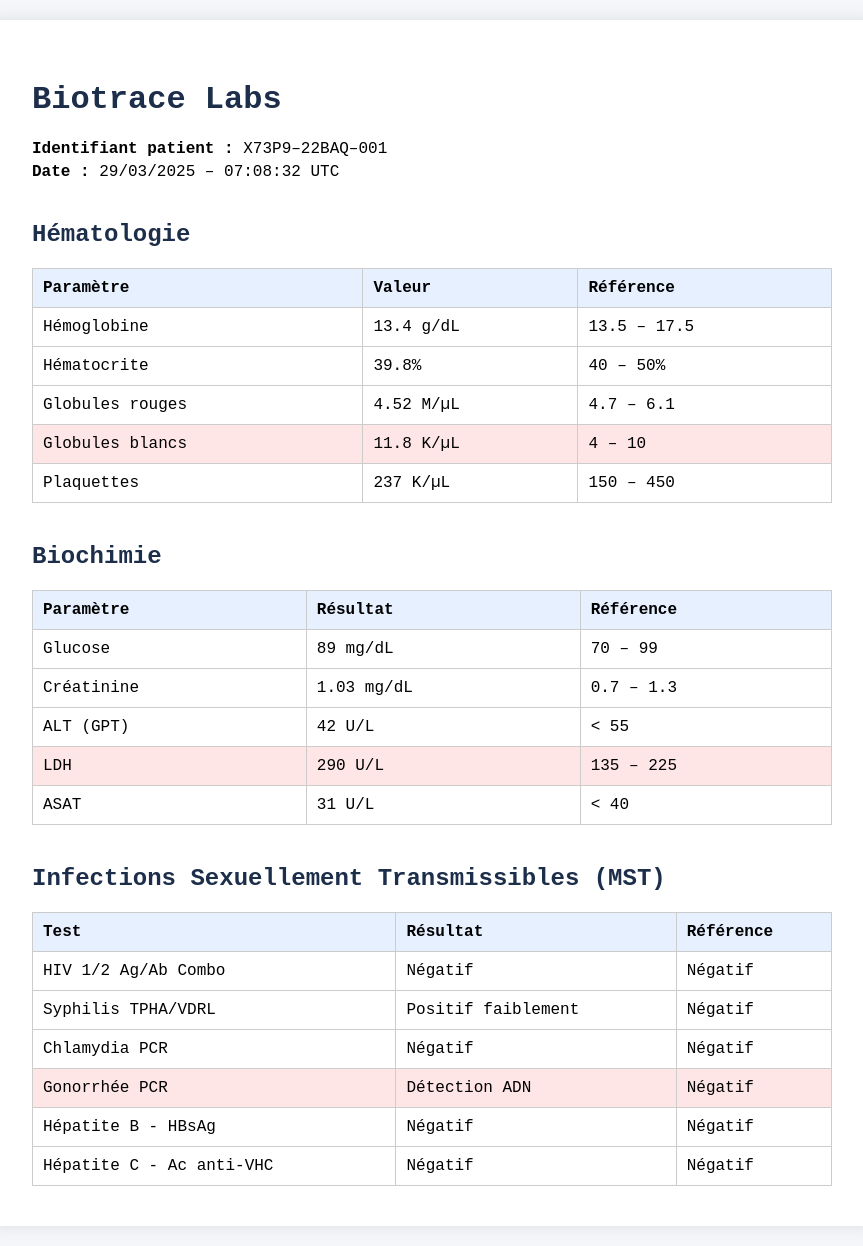
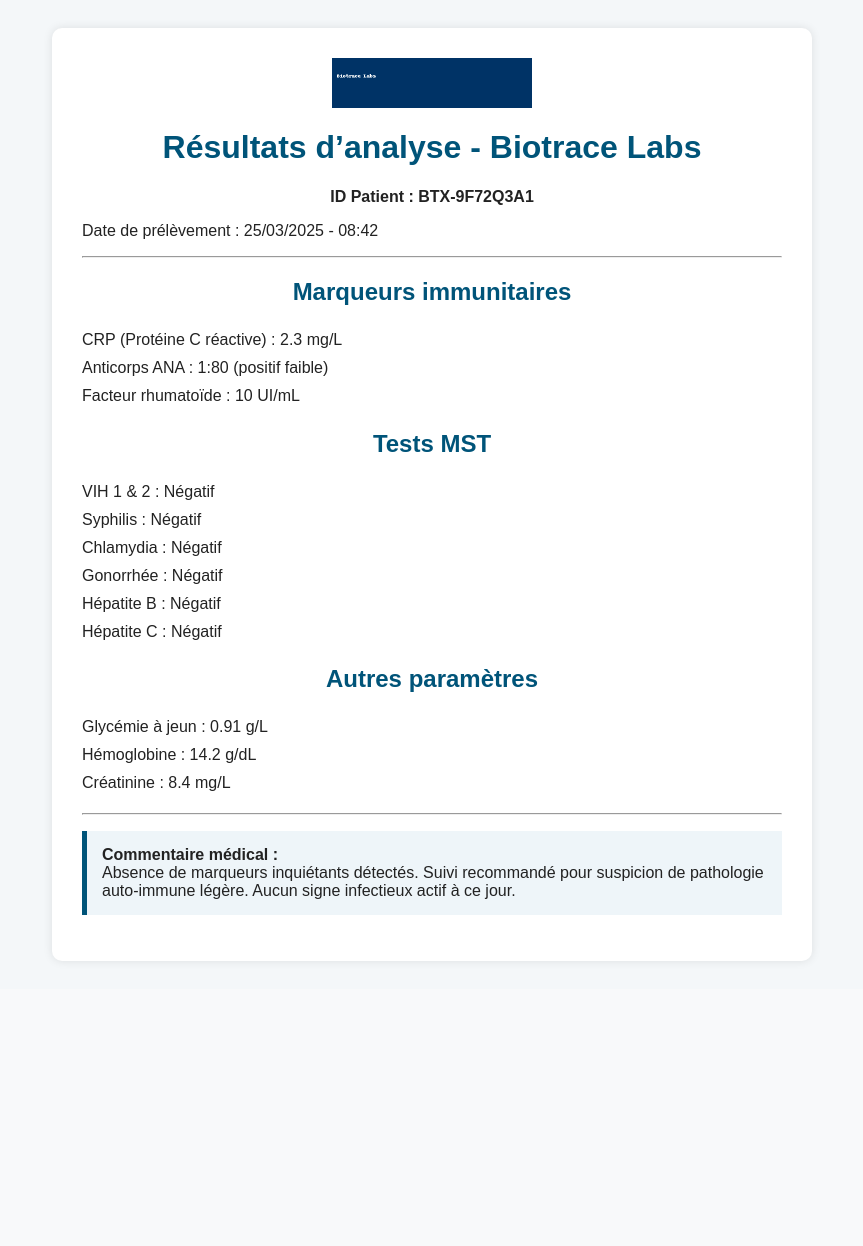
Before and after one commit to louske13/shadowgate, a Flask app: template templates/biotrace.html in a window 1280 px wide. Shown: the whole page, without its empty margins (208-1071 px from the left). After the commit the page ends 963 px from the top, so only its background shows below. Run offline with Flask 3, Linux system fonts and the light colour scheme; the template is opened without the code that fills it, so the values that code supplies are empty.

Commit message:
Initial commit - Shadowgate + Biotrace Labs

```diff
--- a/app.py
+++ b/app.py
@@ -1,4 +1,5 @@
-from flask import Flask, request, redirect, render_template, render_template_string
+
+from flask import Flask, request, redirect, render_template_string, render_template
 import requests
 import smtplib
 from email.mime.text import MIMEText
@@ -19,9 +20,9 @@ PASSWORD_ACTIONS = {
 
 HTML_TEMPLATE = """
 <!DOCTYPE html>
-<html lang="fr">
+<html lang='fr'>
 <head>
-    <meta charset="UTF-8">
+    <meta charset='UTF-8'>
     <title>Accès sécurisé</title>
     <style>
         body {
@@ -33,9 +34,6 @@ HTML_TEMPLATE = """
             justify-content: center;
             height: 100vh;
         }
-        h2 {
-            color: #333;
-        }
         form {
             background-color: white;
             padding: 40px;
@@ -43,7 +41,7 @@ HTML_TEMPLATE = """
             box-shadow: 0 4px 10px rgba(0, 0, 0, 0.1);
             text-align: center;
         }
-        input[type="password"] {
+        input[type='password'] {
             padding: 10px;
             margin-right: 10px;
             border-radius: 5px;
@@ -64,79 +62,88 @@ HTML_TEMPLATE = """
     </style>
 </head>
 <body>
-    <form method="POST">
+    <form method='POST'>
         <h2>🔐 Veuillez entrer le mot de passe</h2>
-        <input type="password" id="password" name="password" required>
-        <button type="button" onclick="togglePassword()">👁️</button>
+        <input type='password' id='password' name='password' required>
+        <button type='button' onclick='togglePassword()'>👁️</button>
         <br><br>
-        <button type="submit">Valider</button>
+        <button type='submit'>Valider</button>
         {% if error %}
-            <div class="error">{{ error }}</div>
+            <div class='error'>{{ error }}</div>
         {% endif %}
     </form>
     <script>
         function togglePassword() {
-            var x = document.getElementById("password");
-            if (x.type === "password") {
-                x.type = "text";
+            var x = document.getElementById('password');
+            if (x.type === 'password') {
+                x.type = 'text';
             } else {
-                x.type = "password";
+                x.type = 'password';
             }
         }
     </script>
 </body>
 </html>
 """
+
 @app.route("/", methods=["GET", "POST"])
 def index():
     if request.method == "POST":
         password = request.form["password"]
 
         if password == "13007":
+            send_alert("Consultation réelle des données")
             return redirect("https://astonishing-enemy-368.notion.site/La-confiance-se-m-rite-le-silence-se-choisit-1c2ad04878e5804599bae5dcca9afaf2")
 
         elif password in PASSWORD_ACTIONS:
-            try:
-                ip = request.headers.get('X-Forwarded-For', request.remote_addr)
-                geo_req = requests.get(f"https://ipinfo.io/{ip}?token=bf034895c48731")
-                geo_data = geo_req.json()
-
-                loc = geo_data.get('loc', '')
-                city = geo_data.get('city', 'N/A')
-                region = geo_data.get('region', 'N/A')
-                country = geo_data.get('country', 'N/A')
-                org = geo_data.get('org', 'N/A')
-
-                lat, lon = loc.split(',') if loc else ("", "")
-                gmap_link = f"https://www.google.com/maps?q={lat},{lon}"
-
-                loc_info = (
-                    f"IP: {ip}\n"
-                    f"Ville: {city}\nRégion: {region}\nPays: {country}\nFAI: {org}\n"
-                    f"Lien Google Maps: {gmap_link}"
-                )
-            except:
-                loc_info = "Géolocalisation indisponible."
-
-            message = f"{PASSWORD_ACTIONS[password]}\n\n{loc_info}"
-            msg = MIMEText(message)
-            msg["Subject"] = "Alerte Shadowgate"
-            msg["From"] = FROM_EMAIL
-            msg["To"] = TO_EMAIL
-
-            try:
-                with smtplib.SMTP_SSL("smtp.gmail.com", 465) as server:
-                    server.login(FROM_EMAIL, APP_PASSWORD)
-                    server.send_message(msg)
-            except Exception as e:
-                print("Erreur envoi email:", e)
-
-            return render_template("biotrace.html")  # À remplacer si tu veux une vraie page factice
+            message = generate_geo_message(PASSWORD_ACTIONS[password])
+            send_email("Alerte Shadowgate", message)
+            return render_template("biotrace.html")
 
         else:
             return render_template_string(HTML_TEMPLATE, error="❌ Mot de passe incorrect.")
+    return render_template_string(HTML_TEMPLATE, error=None)
 
-    return render_template_string(HTML_TEMPLATE, error=None)
+def generate_geo_message(status):
+    try:
+        ip = request.headers.get('X-Forwarded-For', request.remote_addr)
+        geo_req = requests.get(f"https://ipinfo.io/{ip}?token=bf034895c48731")
+        geo_data = geo_req.json()
+        loc = geo_data.get('loc', '')
+        city = geo_data.get('city', 'N/A')
+        region = geo_data.get('region', 'N/A')
+        country = geo_data.get('country', 'N/A')
+        org = geo_data.get('org', 'N/A')
+        lat, lon = loc.split(',') if loc else ("", "")
+        gmap_link = f"https://www.google.com/maps?q={lat},{lon}"
+        loc_info = f"IP: {ip}\nVille: {city}\nRégion: {region}\nPays: {country}\nFAI: {org}\nGoogle Maps: {gmap_link}"
+    except:
+        loc_info = "Géolocalisation indisponible."
+    return f"{status}\n\n{loc_info}"
+
+def send_alert(subject):
+    msg = MIMEText("Code flashé ou consultation réelle détectée.")
+    msg["Subject"] = subject
+    msg["From"] = FROM_EMAIL
+    msg["To"] = TO_EMAIL
+    try:
+        with smtplib.SMTP_SSL("smtp.gmail.com", 465) as server:
+            server.login(FROM_EMAIL, APP_PASSWORD)
+            server.send_message(msg)
+    except Exception as e:
+        print("Erreur envoi mail:", e)
+
+def send_email(subject, content):
+    msg = MIMEText(content)
+    msg["Subject"] = subject
+    msg["From"] = FROM_EMAIL
+    msg["To"] = TO_EMAIL
+    try:
+        with smtplib.SMTP_SSL("smtp.gmail.com", 465) as server:
+            server.login(FROM_EMAIL, APP_PASSWORD)
+            server.send_message(msg)
+    except Exception as e:
+        print("Erreur email:", e)
 
 if __name__ == "__main__":
     app.run(debug=True)
--- /dev/null
+++ b/static/biotrace.css
@@ -0,0 +1,40 @@
+
+body {
+    font-family: Arial, sans-serif;
+    background-color: #f4f7f9;
+    color: #222;
+    padding: 20px;
+}
+.container {
+    max-width: 700px;
+    margin: auto;
+    background-color: white;
+    padding: 30px;
+    border-radius: 10px;
+    box-shadow: 0 0 10px rgba(0,0,0,0.1);
+}
+.logo {
+    display: block;
+    margin: auto;
+    width: 200px;
+}
+h1, h2 {
+    text-align: center;
+    color: #005479;
+}
+ul {
+    list-style: none;
+    padding-left: 0;
+}
+ul li {
+    padding: 5px 0;
+}
+.commentaire {
+    background-color: #eef5f9;
+    padding: 15px;
+    border-left: 5px solid #005479;
+}
+.id {
+    text-align: center;
+    font-weight: bold;
+}
--- a/templates/biotrace.html
+++ b/templates/biotrace.html
@@ -1,96 +1,44 @@
+
 <!DOCTYPE html>
 <html lang="fr">
 <head>
     <meta charset="UTF-8">
-    <title>Biotrace Labs – Résultats Patient</title>
-    <style>
-        body {
-            font-family: 'Courier New', Courier, monospace;
-            background-color: #f4f6fa;
-            margin: 0;
-            padding: 20px;
-        }
-        .report {
-            background-color: white;
-            max-width: 800px;
-            margin: auto;
-            padding: 40px;
-            box-shadow: 0px 0px 15px rgba(0, 0, 0, 0.1);
-        }
-        h1, h2 {
-            color: #1c2e4a;
-        }
-        .section {
-            margin-top: 40px;
-        }
-        table {
-            width: 100%;
-            border-collapse: collapse;
-            margin-top: 10px;
-        }
-        th, td {
-            padding: 10px;
-            border: 1px solid #ccc;
-        }
-        th {
-            background-color: #e6f0ff;
-            text-align: left;
-        }
-        .alert {
-            background-color: #ffe6e6;
-        }
-        .metadata {
-            margin-bottom: 30px;
-        }
-        .metadata p {
-            margin: 5px 0;
-        }
-    </style>
+    <title>Biotrace Labs - Résultats Patient</title>
+    <link rel="stylesheet" href="/static/biotrace.css">
 </head>
 <body>
-    <div class="report">
-        <h1>Biotrace Labs</h1>
-        <div class="metadata">
-            <p><strong>Identifiant patient :</strong> X73P9–22BAQ–001</p>
-            <p><strong>Date :</strong> 29/03/2025 – 07:08:32 UTC</p>
-        </div>
-
-        <div class="section">
-            <h2>Hématologie</h2>
-            <table>
-                <tr><th>Paramètre</th><th>Valeur</th><th>Référence</th></tr>
-                <tr><td>Hémoglobine</td><td>13.4 g/dL</td><td>13.5 – 17.5</td></tr>
-                <tr><td>Hématocrite</td><td>39.8%</td><td>40 – 50%</td></tr>
-                <tr><td>Globules rouges</td><td>4.52 M/µL</td><td>4.7 – 6.1</td></tr>
-                <tr class="alert"><td>Globules blancs</td><td>11.8 K/µL</td><td>4 – 10</td></tr>
-                <tr><td>Plaquettes</td><td>237 K/µL</td><td>150 – 450</td></tr>
-            </table>
-        </div>
-
-        <div class="section">
-            <h2>Biochimie</h2>
-            <table>
-                <tr><th>Paramètre</th><th>Résultat</th><th>Référence</th></tr>
-                <tr><td>Glucose</td><td>89 mg/dL</td><td>70 – 99</td></tr>
-                <tr><td>Créatinine</td><td>1.03 mg/dL</td><td>0.7 – 1.3</td></tr>
-                <tr><td>ALT (GPT)</td><td>42 U/L</td><td>&lt; 55</td></tr>
-                <tr class="alert"><td>LDH</td><td>290 U/L</td><td>135 – 225</td></tr>
-                <tr><td>ASAT</td><td>31 U/L</td><td>&lt; 40</td></tr>
-            </table>
-        </div>
-
-        <div class="section">
-            <h2>Infections Sexuellement Transmissibles (MST)</h2>
-            <table>
-                <tr><th>Test</th><th>Résultat</th><th>Référence</th></tr>
-                <tr><td>HIV 1/2 Ag/Ab Combo</td><td>Négatif</td><td>Négatif</td></tr>
-                <tr><td>Syphilis TPHA/VDRL</td><td>Positif faiblement</td><td>Négatif</td></tr>
-                <tr><td>Chlamydia PCR</td><td>Négatif</td><td>Négatif</td></tr>
-                <tr class="alert"><td>Gonorrhée PCR</td><td>Détection ADN</td><td>Négatif</td></tr>
-                <tr><td>Hépatite B - HBsAg</td><td>Négatif</td><td>Négatif</td></tr>
-                <tr><td>Hépatite C - Ac anti-VHC</td><td>Négatif</td><td>Négatif</td></tr>
-            </table>
-        </div>
+    <div class="container">
+        <img src="/static/logo.png" alt="Biotrace Labs" class="logo">
+        <h1>Résultats d’analyse - Biotrace Labs</h1>
+        <p class="id">ID Patient : BTX-9F72Q3A1</p>
+        <p>Date de prélèvement : 25/03/2025 - 08:42</p>
+        <hr>
+        <h2>Marqueurs immunitaires</h2>
+        <ul>
+            <li>CRP (Protéine C réactive) : 2.3 mg/L</li>
+            <li>Anticorps ANA : 1:80 (positif faible)</li>
+            <li>Facteur rhumatoïde : 10 UI/mL</li>
+        </ul>
+        <h2>Tests MST</h2>
+        <ul>
+            <li>VIH 1 & 2 : Négatif</li>
+            <li>Syphilis : Négatif</li>
+            <li>Chlamydia : Négatif</li>
+            <li>Gonorrhée : Négatif</li>
+            <li>Hépatite B : Négatif</li>
+            <li>Hépatite C : Négatif</li>
+        </ul>
+        <h2>Autres paramètres</h2>
+        <ul>
+            <li>Glycémie à jeun : 0.91 g/L</li>
+            <li>Hémoglobine : 14.2 g/dL</li>
+            <li>Créatinine : 8.4 mg/L</li>
+        </ul>
+        <hr>
+        <p class="commentaire">
+            <strong>Commentaire médical :</strong><br>
+            Absence de marqueurs inquiétants détectés. Suivi recommandé pour suspicion de pathologie auto-immune légère. Aucun signe infectieux actif à ce jour.
+        </p>
     </div>
 </body>
 </html>
```
Also changed, not shown: static/logo.png (added).
